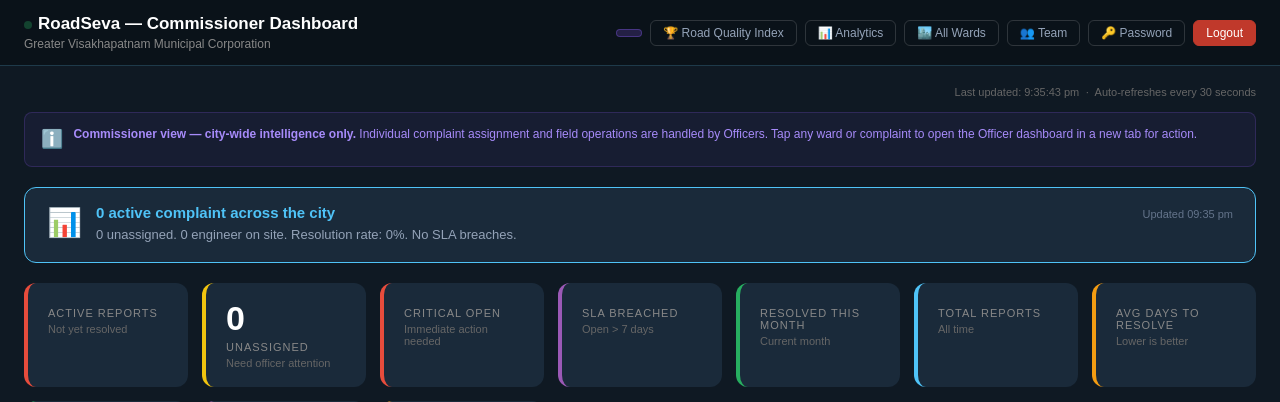
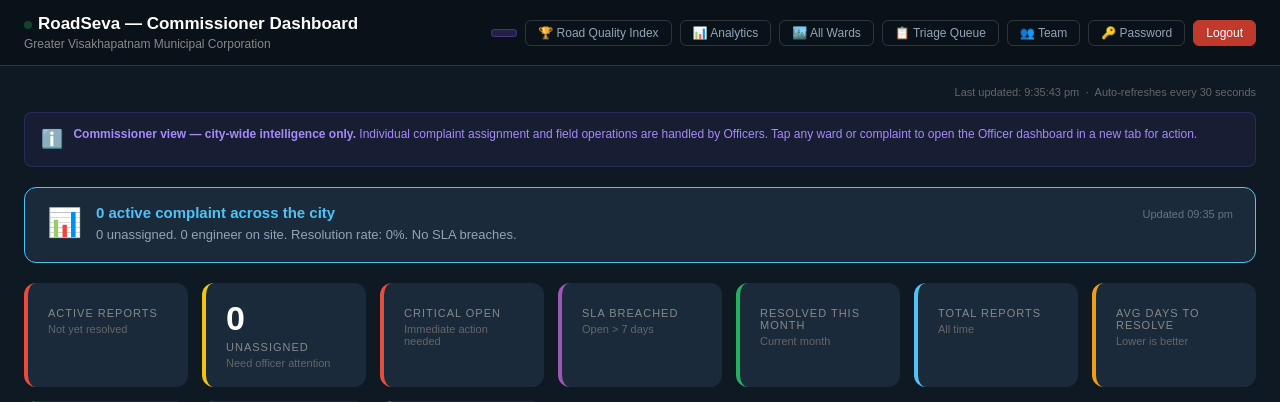
Before and after one commit to Vineeth2002/roadseva, a Python web app: template templates/commissioner.html in a window 1280 px wide. Shown: the top 402 px of the page. Run offline with Jinja, Linux system fonts and the light colour scheme; the template is opened without the code that fills it, so the values that code supplies are empty.

Commit message:
add Triage Queue link to commissioner dashboard nav, was accessible but undiscoverable

```diff
--- a/templates/commissioner.html
+++ b/templates/commissioner.html
@@ -185,6 +185,7 @@
     <a href="/rqi" target="_blank" class="nav-a">🏆 Road Quality Index</a>
     <a href="/analytics" target="_blank" class="nav-a">📊 Analytics</a>
     <a href="/wards" target="_blank" class="nav-a">🏙️ All Wards</a>
+    <a href="/triage" target="_blank" class="nav-a">📋 Triage Queue</a>
     <a href="/team" class="nav-a">👥 Team</a>
     <a href="/change-password" class="nav-a">🔑 Password</a>
     <a href="/logout" class="nav-a danger">Logout</a>
```
